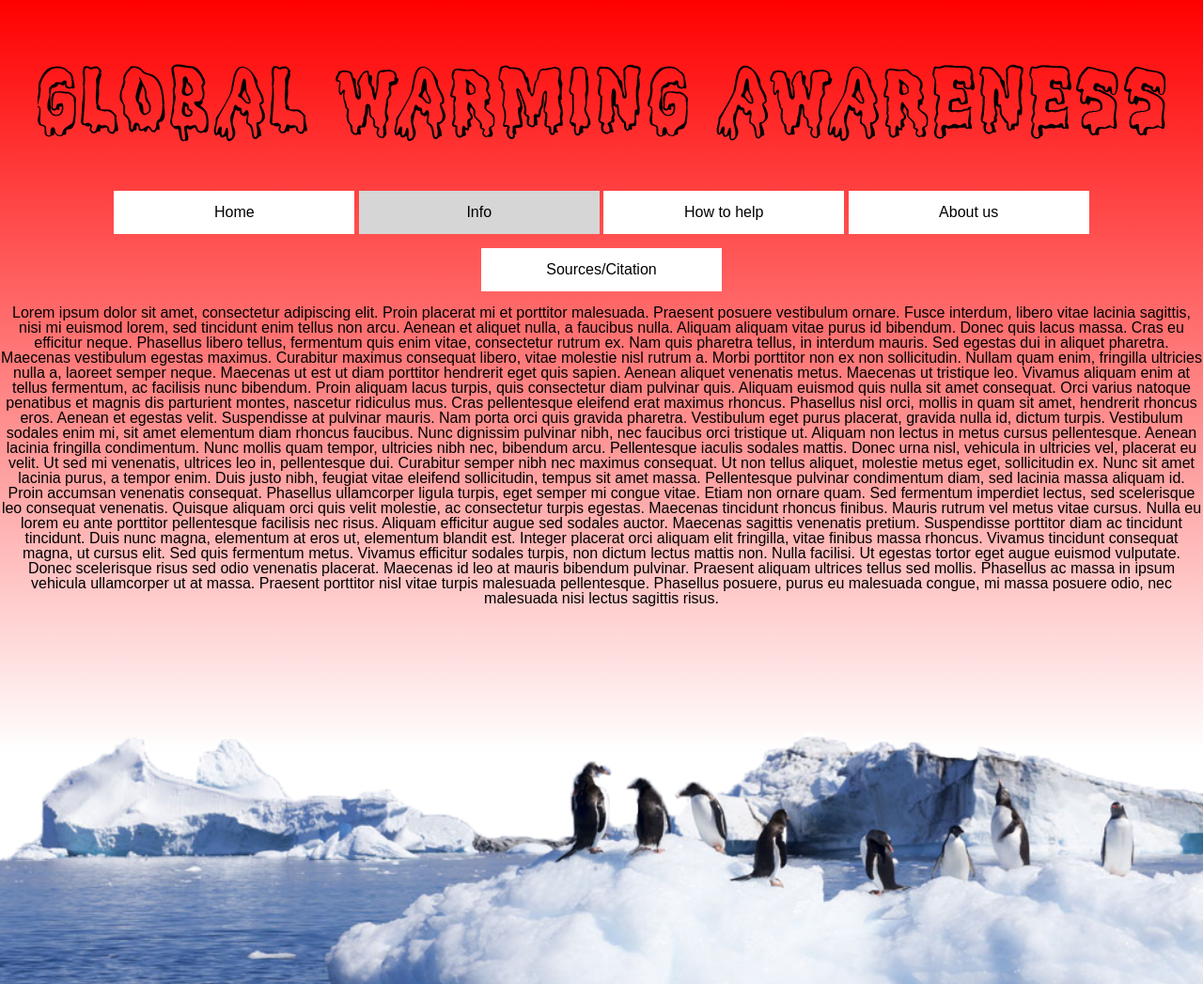
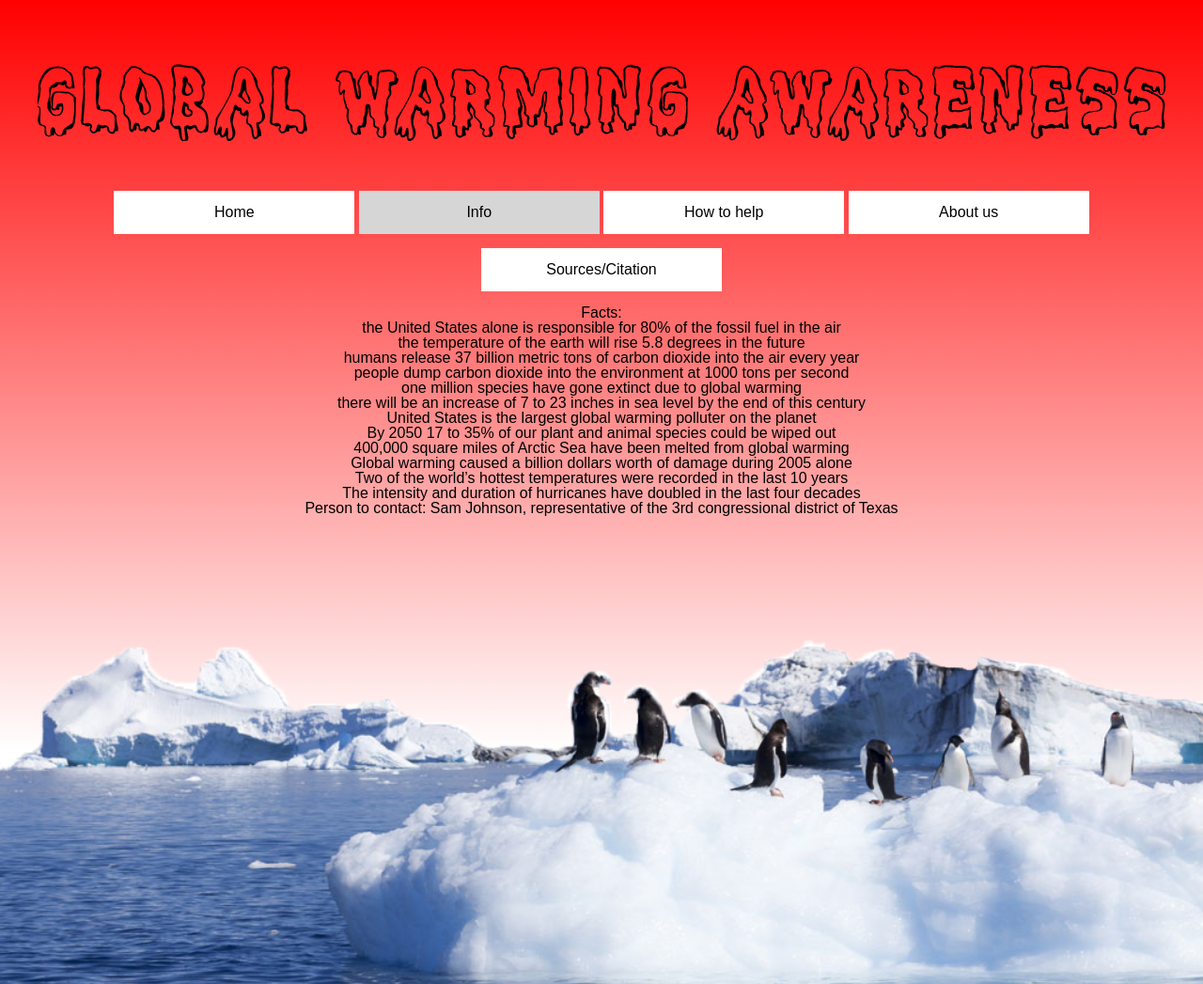
Before and after one commit to TheOverlord23/globalwarming.github.io, a plain HTML site: page info.html in a window 1280 px wide. Shown: the top 1047 px of the page at 94% size. Drawn offline with Linux system fonts and the light colour scheme.

Commit message:
Update info.html

```diff
--- a/info.html
+++ b/info.html
@@ -16,15 +16,24 @@
 
             </nav>
             <p>
-                Lorem ipsum dolor sit amet, consectetur adipiscing elit. Proin placerat mi et porttitor malesuada. Praesent posuere vestibulum ornare. Fusce interdum, libero vitae lacinia sagittis, nisi mi euismod lorem, sed tincidunt enim tellus non arcu. Aenean et aliquet nulla, a faucibus nulla. Aliquam aliquam vitae purus id bibendum. Donec quis lacus massa. Cras eu efficitur neque. Phasellus libero tellus, fermentum quis enim vitae, consectetur rutrum ex. Nam quis pharetra tellus, in interdum mauris. Sed egestas dui in aliquet pharetra. Maecenas vestibulum egestas maximus.   Curabitur maximus consequat libero, vitae molestie nisl rutrum a.
-
-                Morbi porttitor non ex non sollicitudin. Nullam quam enim, fringilla ultricies nulla a, laoreet semper neque. Maecenas ut est ut diam porttitor hendrerit eget quis sapien. Aenean aliquet venenatis metus. Maecenas ut tristique leo. Vivamus aliquam enim at tellus fermentum, ac facilisis nunc bibendum. Proin aliquam lacus turpis, quis consectetur diam pulvinar quis. Aliquam euismod quis nulla sit amet consequat. Orci varius natoque penatibus et magnis dis parturient montes, nascetur ridiculus mus. Cras pellentesque eleifend erat maximus rhoncus. Phasellus nisl orci, mollis in quam sit amet, hendrerit rhoncus eros. Aenean et egestas velit. Suspendisse at pulvinar mauris. Nam porta orci quis gravida pharetra.
-
-                Vestibulum eget purus placerat, gravida nulla id, dictum turpis. Vestibulum sodales enim mi, sit amet elementum diam rhoncus faucibus. Nunc dignissim pulvinar nibh, nec faucibus orci tristique ut. Aliquam non lectus in metus cursus pellentesque. Aenean lacinia fringilla condimentum. Nunc mollis quam tempor, ultricies nibh nec, bibendum arcu. Pellentesque iaculis sodales mattis. Donec urna nisl, vehicula in ultricies vel, placerat eu velit. Ut sed mi venenatis, ultrices leo in, pellentesque dui. Curabitur semper nibh nec maximus consequat. Ut non tellus aliquet, molestie metus eget, sollicitudin ex. Nunc sit amet lacinia purus, a tempor enim. Duis justo nibh, feugiat vitae eleifend sollicitudin, tempus sit amet massa. Pellentesque pulvinar condimentum diam, sed lacinia massa aliquam id. Proin accumsan venenatis consequat.
-
-                Phasellus ullamcorper ligula turpis, eget semper mi congue vitae. Etiam non ornare quam. Sed fermentum imperdiet lectus, sed scelerisque leo consequat venenatis. Quisque aliquam orci quis velit molestie, ac consectetur turpis egestas. Maecenas tincidunt rhoncus finibus. Mauris rutrum vel metus vitae cursus. Nulla eu lorem eu ante porttitor pellentesque facilisis nec risus. Aliquam efficitur augue sed sodales auctor. Maecenas sagittis venenatis pretium. Suspendisse porttitor diam ac tincidunt tincidunt. Duis nunc magna, elementum at eros ut, elementum blandit est.
-
-                Integer placerat orci aliquam elit fringilla, vitae finibus massa rhoncus. Vivamus tincidunt consequat magna, ut cursus elit. Sed quis fermentum metus. Vivamus efficitur sodales turpis, non dictum lectus mattis non. Nulla facilisi. Ut egestas tortor eget augue euismod vulputate. Donec scelerisque risus sed odio venenatis placerat. Maecenas id leo at mauris bibendum pulvinar. Praesent aliquam ultrices tellus sed mollis. Phasellus ac massa in ipsum vehicula ullamcorper ut at massa. Praesent porttitor nisl vitae turpis malesuada pellentesque. Phasellus posuere, purus eu malesuada congue, mi massa posuere odio, nec malesuada nisi lectus sagittis risus.
+              Facts:
+            </p>
+            <ul class="left">
+                <li>the United States alone is responsible for 80% of the fossil fuel in the air</li>
+                <li>the temperature of the earth will rise 5.8 degrees in the future</li>
+                <li>humans release 37 billion metric tons of carbon dioxide into the air every year</li>
+                <li>people dump carbon dioxide into the environment at 1000 tons per second</li>
+                <li>one million species have gone extinct due to global warming</li>
+                <li>there will be an increase of 7 to 23 inches in sea level by the end of this century</li>
+                <li>United States is the largest global warming polluter on the planet</li>
+                <li>By 2050 17 to 35% of our plant and animal species could be wiped out</li>
+                <li>400,000 square miles of Arctic Sea have been melted from global warming</li>
+                <li>Global warming caused a billion dollars worth of damage during 2005 alone</li>
+                <li>Two of the world’s hottest temperatures were recorded in the last 10 years</li>
+                <li>The intensity and duration of hurricanes have doubled in the last four decades</li>
+            </ul>
+            <p>
+                Person to contact: Sam Johnson, representative of the 3rd congressional district of Texas
             </p>
             <img src="antarctica2.png" class="antarctica">
         </div>
```
